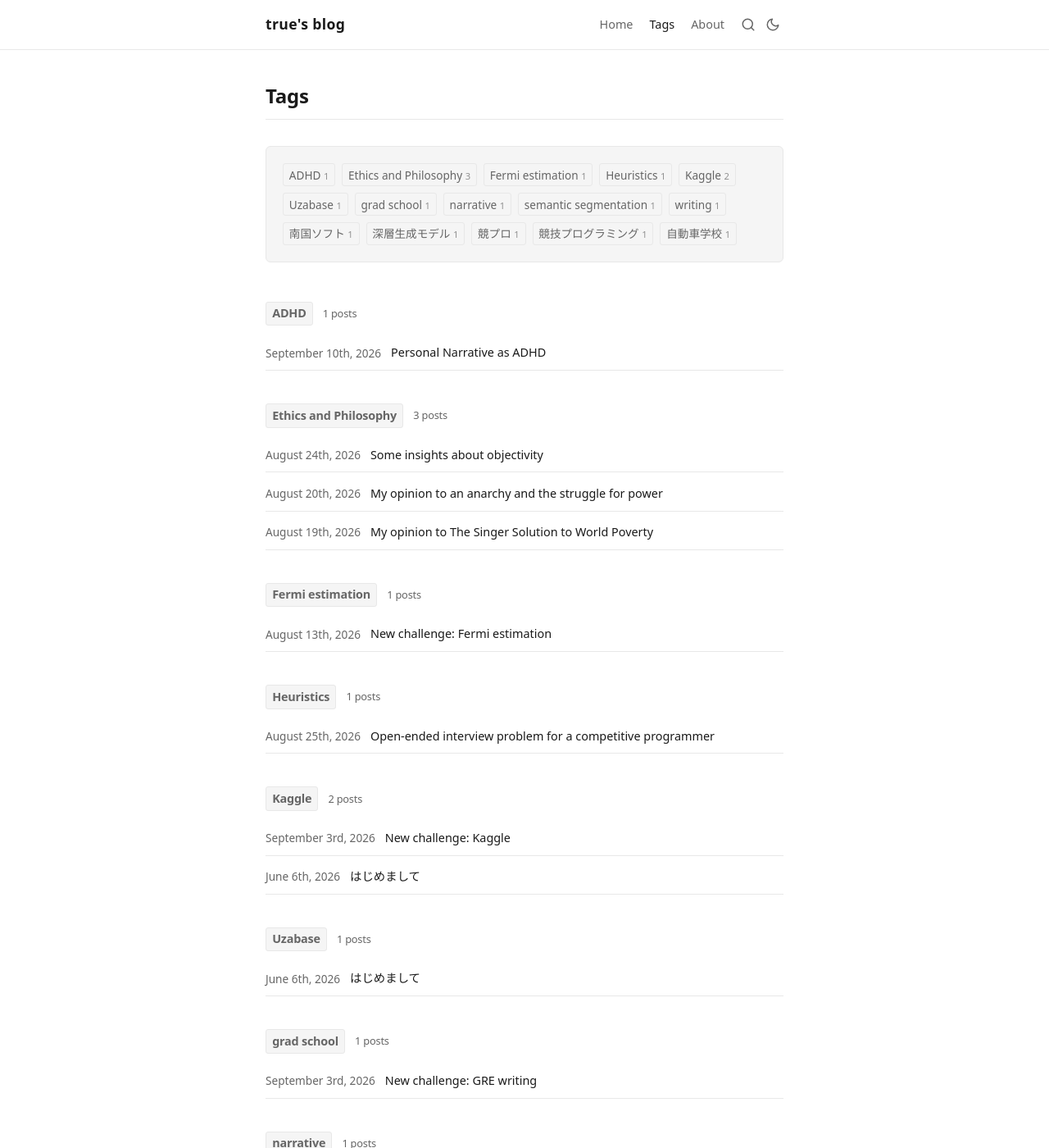
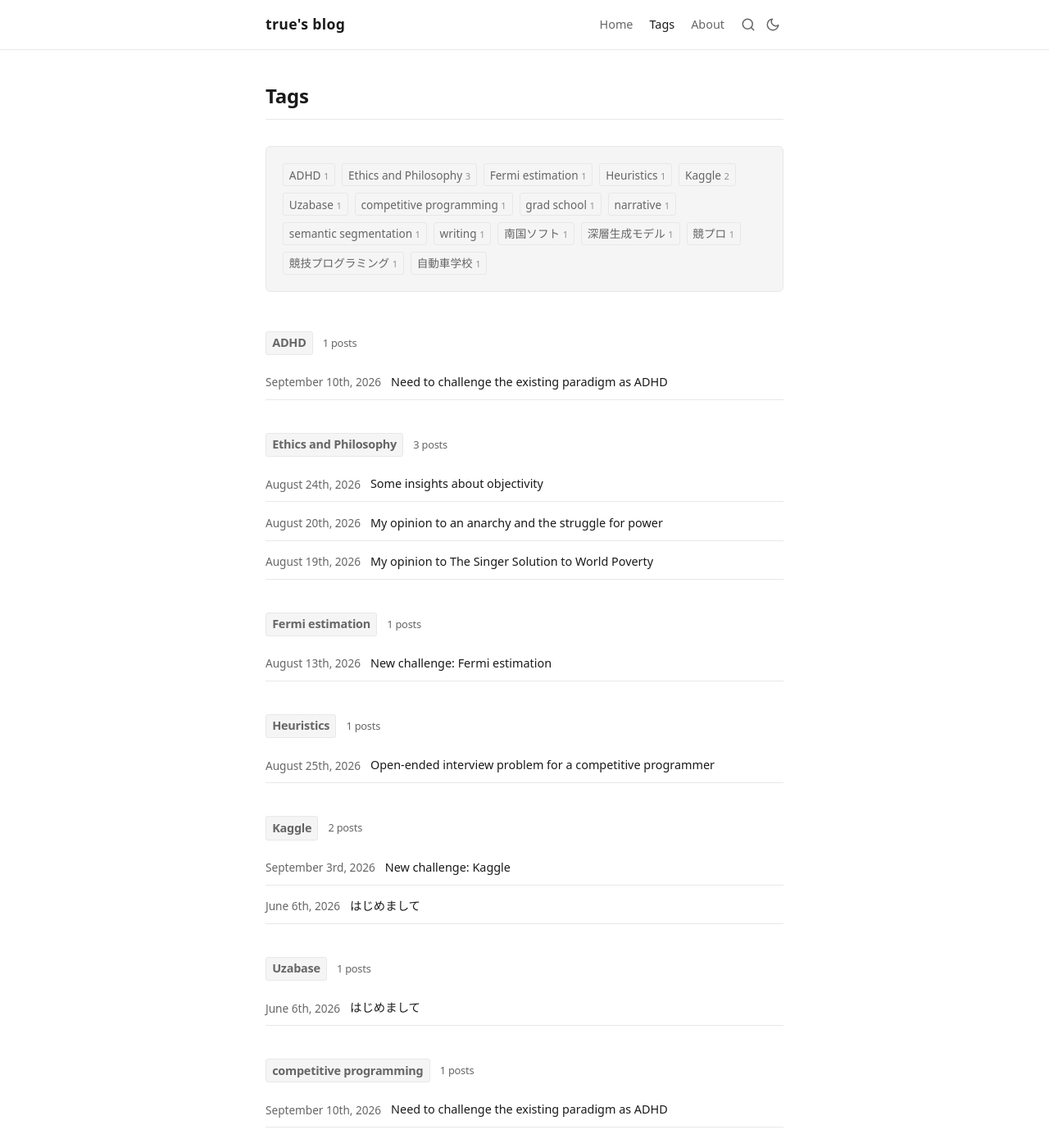
Before and after one commit to TrueRyoB/blog, a Jekyll site: the page built from tags.html, in a window 1280 px wide and 1400 px high. Shown: the whole window at 82% size. Built offline with Jekyll 4.4.1, drawn with Linux system fonts in a browser that asks for light colours; some of the changed text lies outside the part shown.

Commit message:
2026-09-10
Updated title and tags for clarity and relevance.

```diff
--- a/_posts/2026-09-10-personal-narrative-adhd.md
+++ b/_posts/2026-09-10-personal-narrative-adhd.md
@@ -1,9 +1,9 @@
 ---
 layout: post
-title: "Personal Narrative as ADHD"
+title: "Need to challenge the existing paradigm as ADHD"
 date: 2026-09-10
-tags: [ADHD, narrative]
-description: "I explored the need to challenge the existing surroundings."
+tags: [ADHD, competitive programming, narrative]
+description: "it is my personal narrative as a uni student."
 ---
 
 Each of us is unique, but most of the solutions we use aren't. We are taught standardized ways to study, organize our time, and get things done. These solutions work for many people because they address the commonalities among us. But what happens when you are the exception?
```
